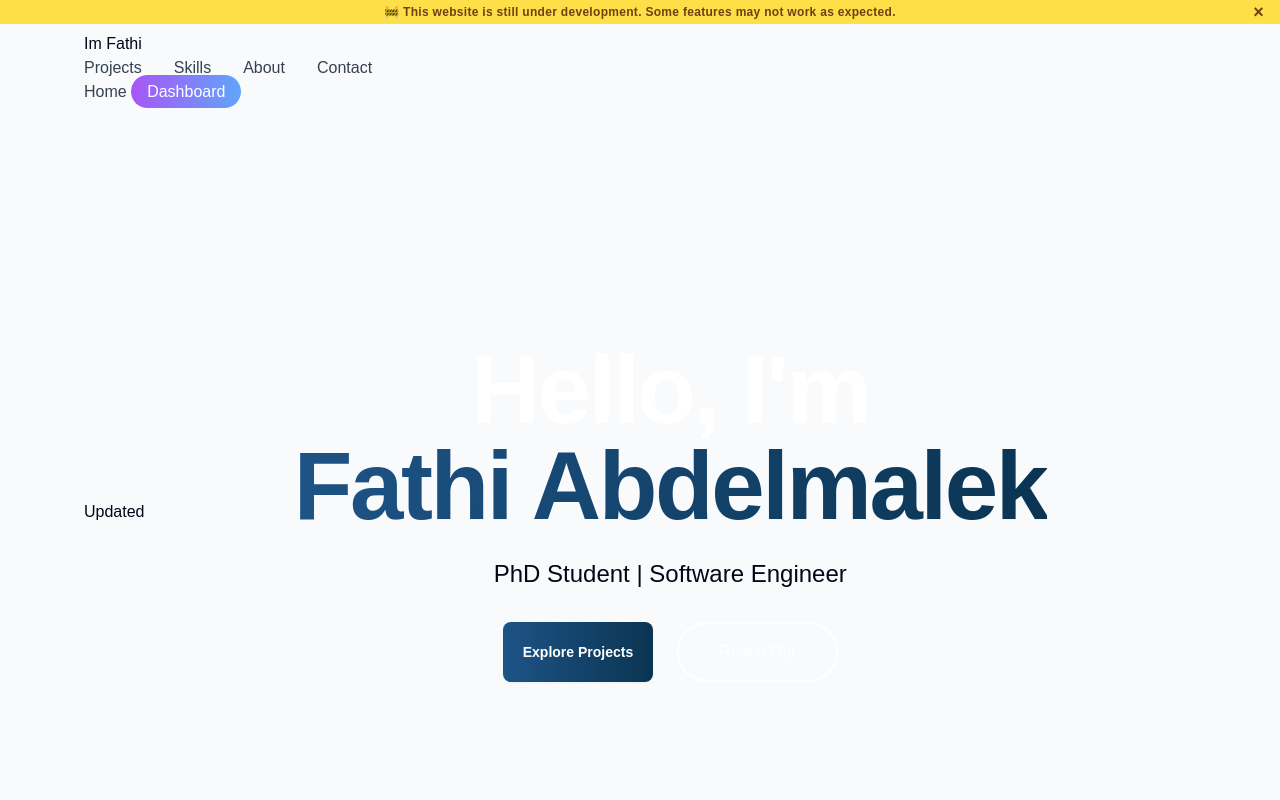
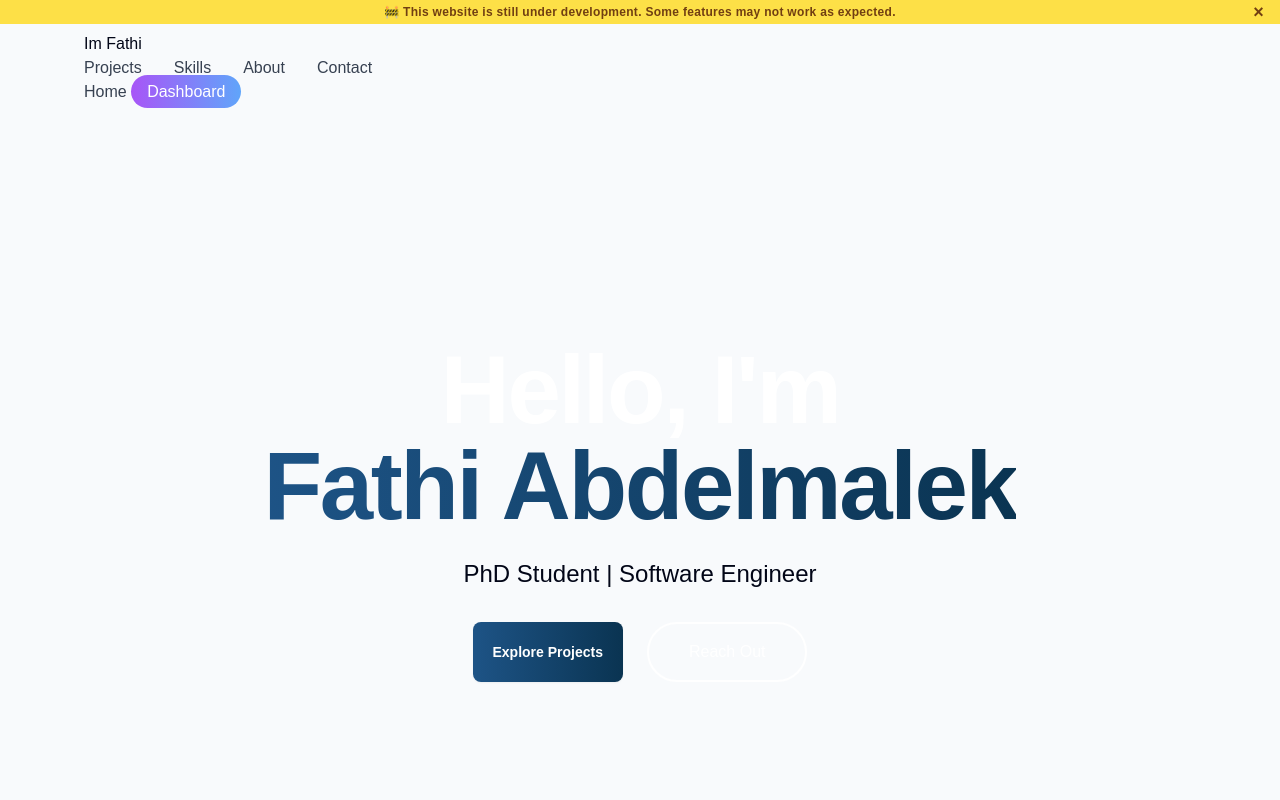
Before and after one commit to fathiabdelmalek/portfolio, a SvelteKit app: page / in a window 1280 px wide. Shown: the top 800 px of the page. Built offline with nearby package versions, Linux system fonts and the light colour scheme.

Commit message:
the update is success

```diff
--- a/src/components/Hero.svelte
+++ b/src/components/Hero.svelte
@@ -3,7 +3,6 @@
 </script>
 
 <section id="hero" class="min-h-screen flex items-center justify-center section-container">
-    <h1>Updated</h1>
 	<div class="container mx-auto px-4 sm:px-6 lg:px-8 relative z-10">
 		<div class="text-center">
 			<h1 class="text-5xl sm:text-7xl lg:text-8xl font-bold text-white mb-6 tracking-tight leading-tight">
```
